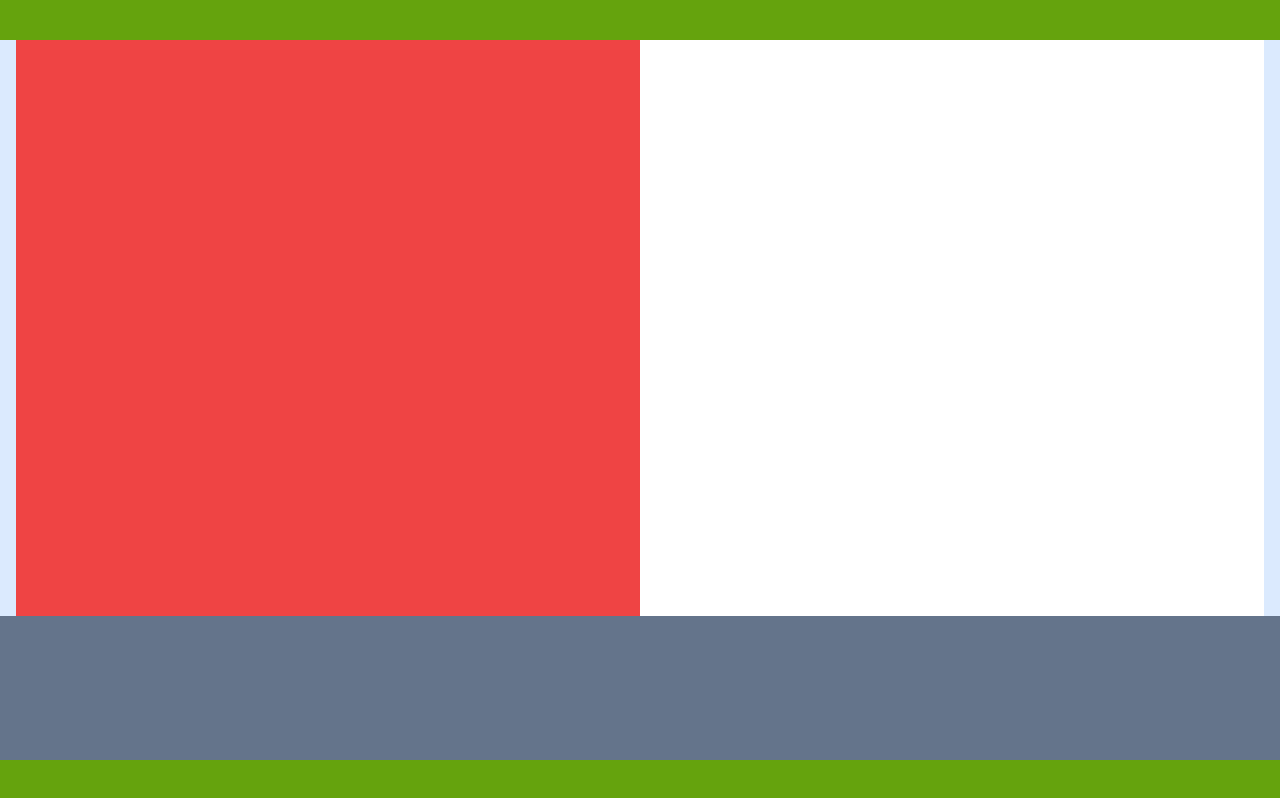
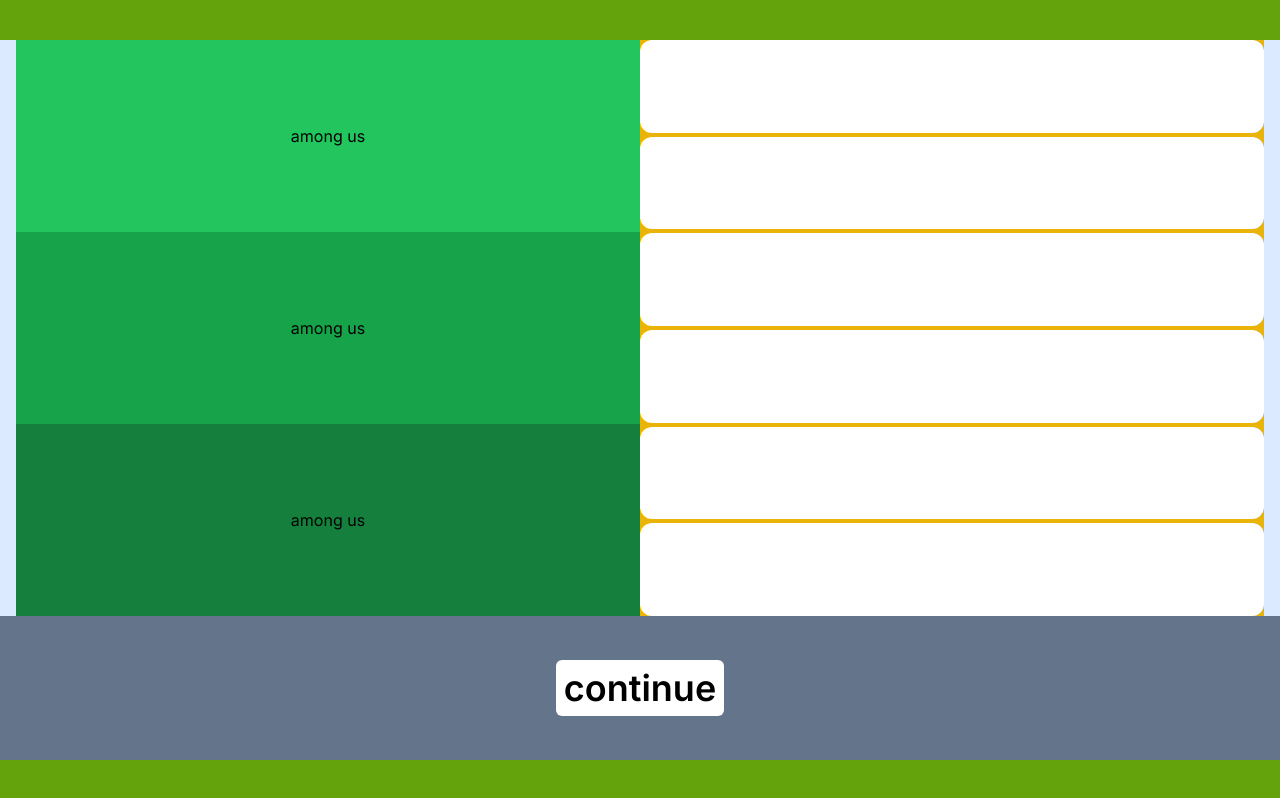
Before and after one commit to katsudon08/darts_frontend, a Next.js app: page /result in a window 1280 px wide. Built offline with nearby package versions, Linux system fonts and the light colour scheme.

Commit message:
リザルト画面のUI完成

```diff
--- a/src/app/result/page.tsx
+++ b/src/app/result/page.tsx
@@ -1,12 +1,43 @@
+"use client"
+
+import TEXT from "@/components/TEXT"
+import { URLS } from "@/types/urls"
+import { useRouter } from "next/navigation"
+
 export default function () {
+    const router = useRouter()
+
+    const strs = Array(6).fill("")
+
+    const handleContinue = () => {
+        router.push(URLS.ROOM_SETTING)
+    }
+
     return (
         <main className="flex h-screen justify-center items-center py-10 bg-lime-600">
             <div className="flex flex-col justify-between h-full w-full bg-red-100">
-                <div className="flex flex-col md:flex-row justify-between h-4/5 w-full px-4 bg-blue-100">
-                    <div className="h-full w-full bg-red-500"></div>
-                    <div className="h-full w-full bg-white"></div>
+                <div className="flex flex-col md:flex-row h-4/5 w-full px-4 bg-blue-100">
+                    <div className="flex flex-col justirfy-between h-full w-full bg-red-500">
+                        <div className="flex justify-center h-full w-full items-center bg-green-500">among us</div>
+                        <div className="flex justify-center h-full w-full items-center bg-green-600">among us</div>
+                        <div className="flex justify-center h-full w-full items-center bg-green-700">among us</div>
+                    </div>
+                    <div className="flex flex-col justify-between h-full w-full space-y-1 bg-yellow-500">
+                        {strs.map((str, i) => (
+                            <div
+                                className="flex  bg-white w-full justify-center items-center rounded-xl h-full"
+                                key={i}
+                            >
+                                {str}
+                            </div>
+                        ))}
+                    </div>
                 </div>
-                <div className="flex justify-center items-center h-1/5 w-full bg-slate-500"></div>
+                <div className="flex justify-center items-center h-1/5 w-full bg-slate-500">
+                    <button className="p-2 rounded-md bg-white" onClick={handleContinue}>
+                        <TEXT text="continue"/>
+                    </button>
+                </div>
             </div>
         </main>
     )
--- a/src/app/room-setting/page.tsx
+++ b/src/app/room-setting/page.tsx
@@ -14,7 +14,7 @@ export default function () {
         setTeamcode(generateRandomString())
     }, [])
 
-    const strs = Array(9).fill("")
+    const strs = Array(6).fill("")
 
     const handleClick = () => {
         router.push(URLS.GAME)
```
